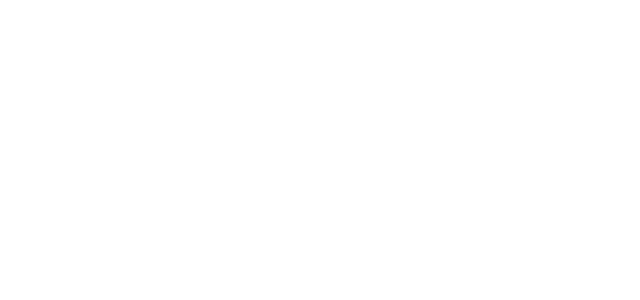
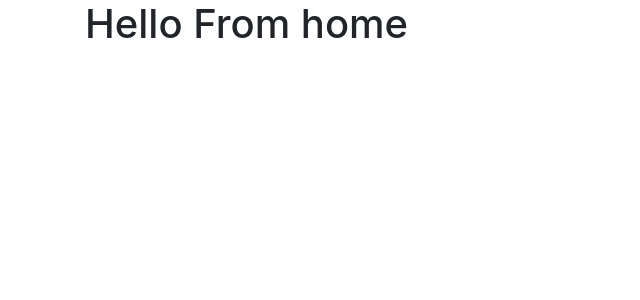
Before and after one commit to ricardovejarano/react-products, a React (Create React App) app: page /home in a window 1280 px wide. Shown: the top 300 px of the page, without its empty margins (0-640 px from the left). Built offline with nearby package versions, Linux system fonts and the light colour scheme.

Commit message:
Home page created

```diff
--- a/src/index.tsx
+++ b/src/index.tsx
@@ -9,12 +9,14 @@
   BrowserRouter as Router,
   Route
 } from "react-router-dom";
+import Home from './pages/home/home';
 
 ReactDOM.render(
   <React.StrictMode>
     <Router>
-      <Route exact path='/login' component={App} />
       <Route exact path='/' component={Login} />
+      <Route path='/login' component={App} />
+      <Route path='/home' component={Home} />
     </Router>
   </React.StrictMode>,
   document.getElementById('root')
--- /dev/null
+++ b/src/pages/home/home.tsx
@@ -0,0 +1,11 @@
+import React from 'react';
+
+function Home() {
+    return (
+        <div className="container">
+           <h1>Hello From home</h1>
+        </div>
+    );
+}
+
+export default Home;
--- a/src/pages/login/login.page.tsx
+++ b/src/pages/login/login.page.tsx
@@ -1,8 +1,16 @@
 import React from 'react';
 import logo from '../../logo.svg';
 import './login.css';
+import { useHistory } from "react-router-dom";
 
 function Login() {
+
+    const history = useHistory();
+
+    function navigateHome() {
+        history.push('/home');
+    }
+
     return (
         <div className="App">
             <header className="App-header">
@@ -18,8 +26,8 @@
                                 <label htmlFor="passwordInput">Password</label>
                                 <input type="password" className="form-control" id="passwordInput" placeholder="Enter password" />
                             </div>
-                            <button type="submit" className="btn btn-primary mr-1">Login</button>
-                            <button type="submit" className="btn btn-primary ml-1">Register</button>
+                            <button type="button" onClick={navigateHome} className="btn btn-primary mr-1">Login</button>
+                            <button type="button" className="btn btn-primary ml-1">Register</button>
                         </form>
                     </div>
                 </div>
```
Also changed, not shown: 1 other file (tests, documents, lock files or other folders).
